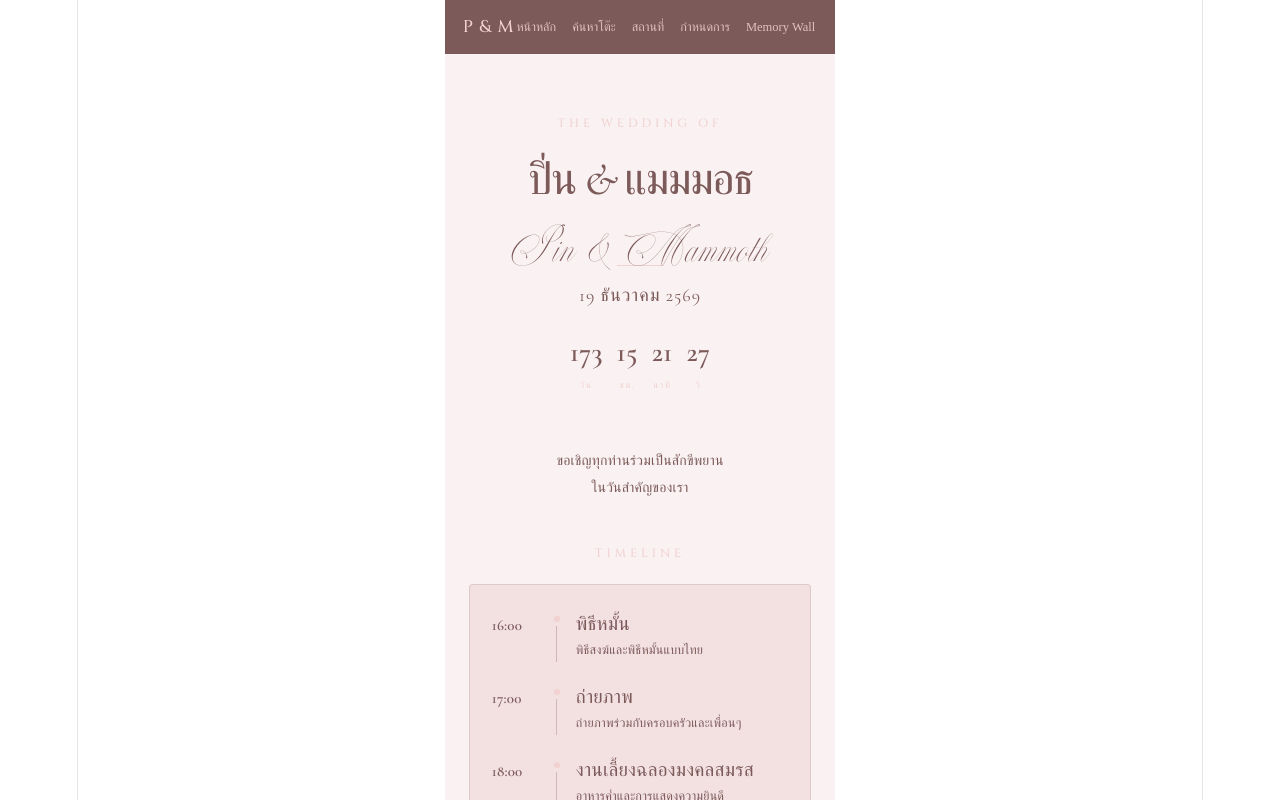
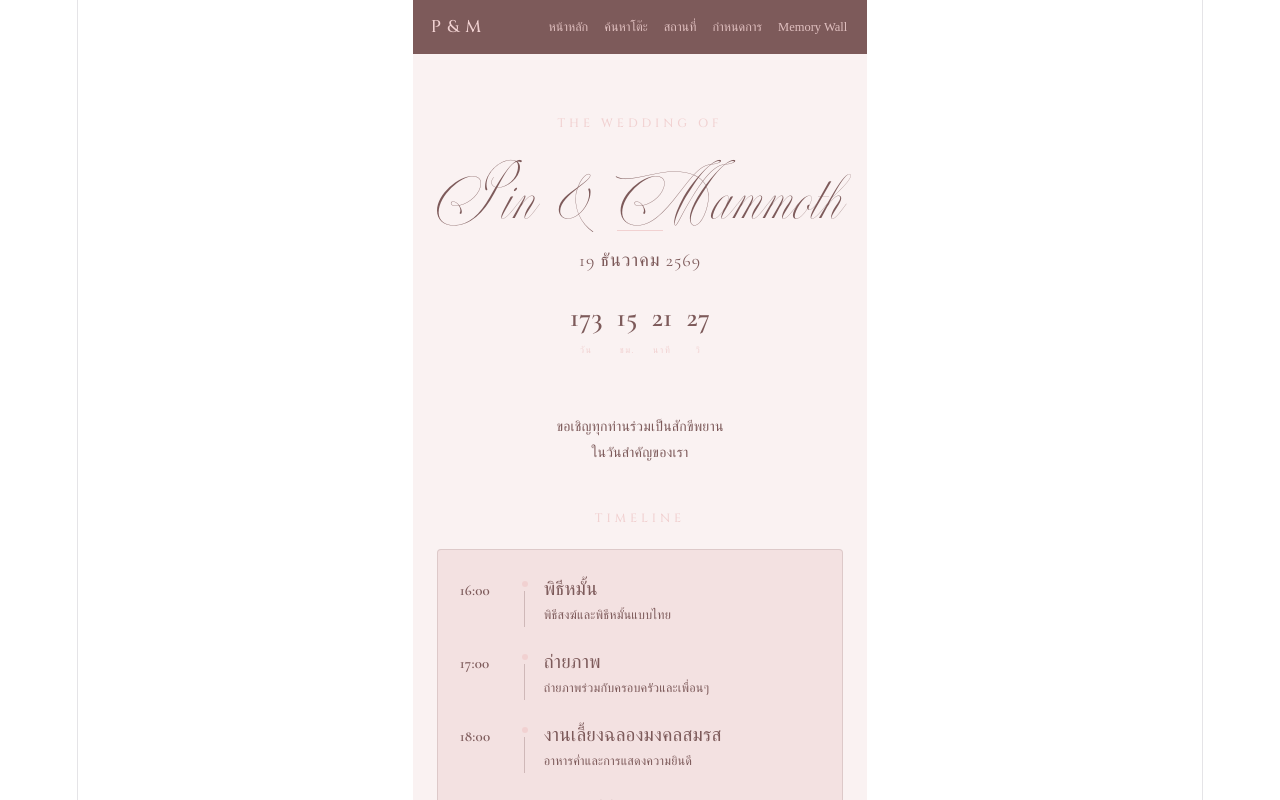
Before and after one commit to ThanesW/PinMoth_Wedding, a React (Vite) app: page / in a window 1280 px wide. Shown: the top 800 px of the page. Built offline with nearby package versions, Linux system fonts and the light colour scheme; a web font is replaced by a local one.

Commit message:
Remove Thai names headline, use Perfections script name as sole hero title

```diff
--- a/src/WeddingSite.css
+++ b/src/WeddingSite.css
@@ -15,6 +15,11 @@
   color: var(--olive-dark);
   margin: 4px 0 0;
   line-height: 1.3;
+}
+
+.wedding-names-script--main {
+  font-size: 54px;
+  margin: 0 0 6px;
 }
 
 .wedding-page {
--- a/src/WeddingSite.jsx
+++ b/src/WeddingSite.jsx
@@ -122,8 +122,7 @@ export default function WeddingSite() {
 
       <section id="hero" className="wedding-hero">
         <p className="wedding-eyebrow">the wedding of</p>
-        <h1 className="wedding-names">ปิ่น &amp; แมมมอธ</h1>
-        <p className="wedding-names-script">Pin &amp; Mammoth</p>
+        <p className="wedding-names-script wedding-names-script--main">Pin &amp; Mammoth</p>
         <div className="wedding-divider" />
         <p className="wedding-date">19 ธันวาคม 2569</p>
         <div className="wedding-countdown">
```
